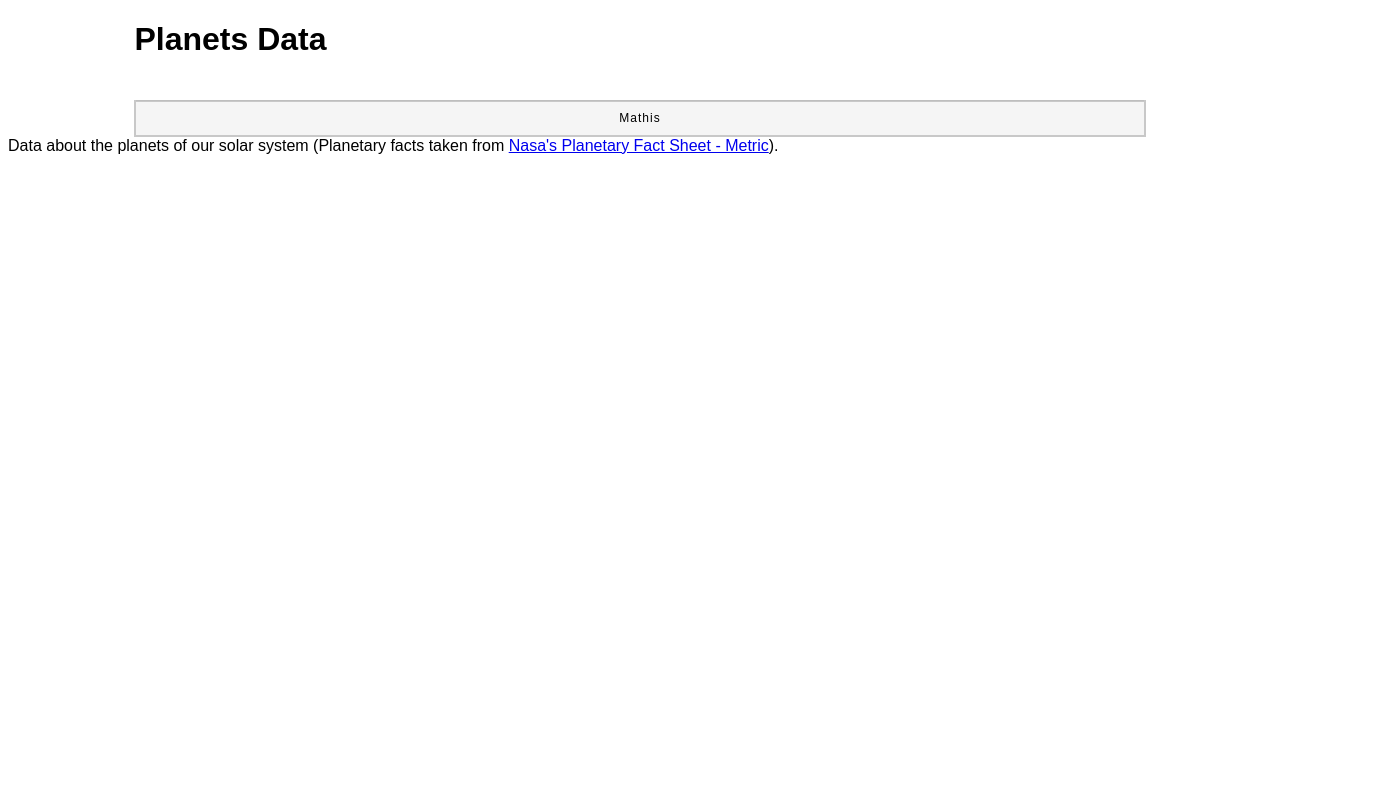
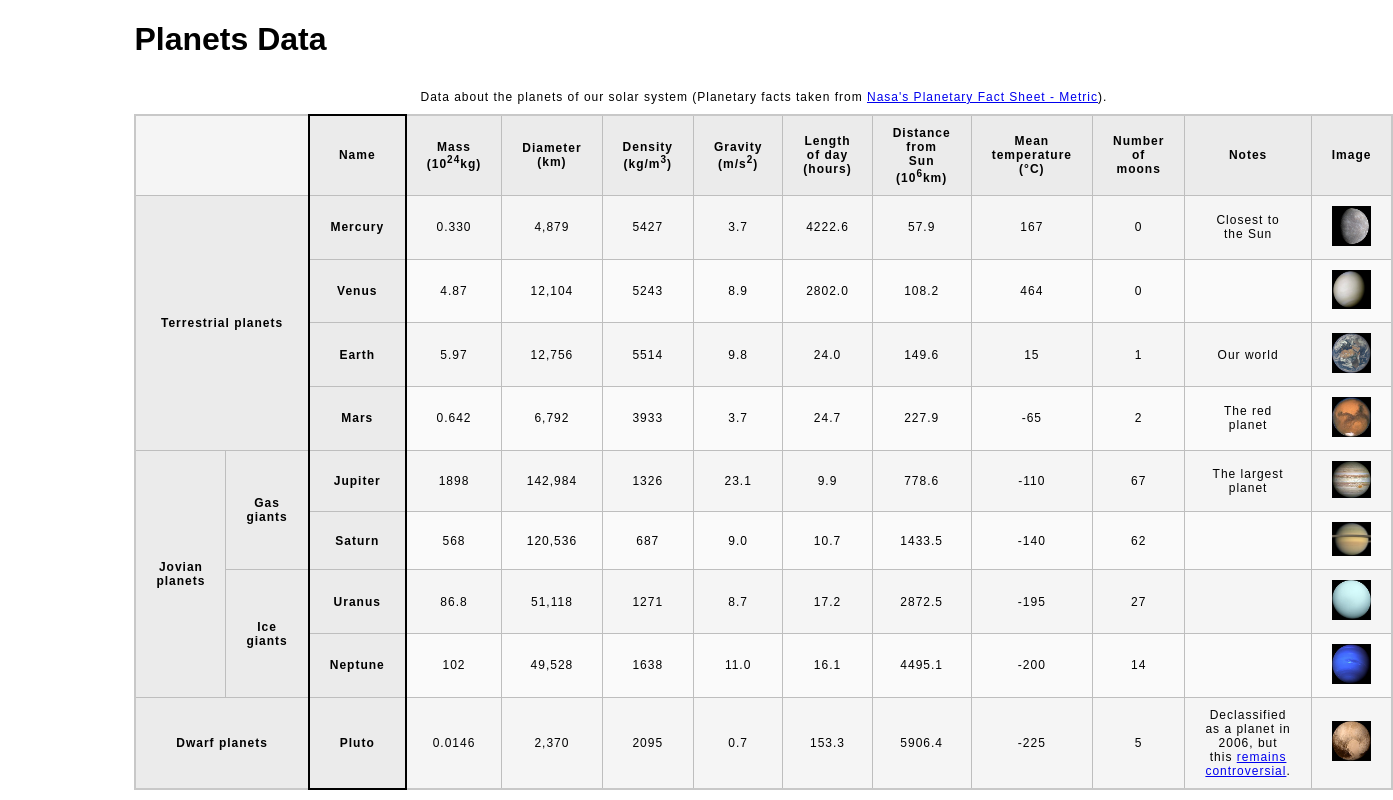
Before and after one commit to Mathis9999/Mathis9999.github.io, a plain HTML site: page planets-table/index.html in a window 1280 px wide. Shown: the whole page, 1393 px wide, since content can reach past the window. Drawn offline with Linux system fonts and the light colour scheme.

Commit message:
M4 more formatting of the table
M4 more formatting of the table

```diff
--- a/planets-table/index.html
+++ b/planets-table/index.html
@@ -1,11 +1,13 @@
 <!DOCTYPE html>
 <html lang="en">
+
 <head>
     <meta charset="utf-8">
     <meta name="viewport" content="width=device-width, initial-scale=1.0">
     <meta name="author" content="Mathis Demandolx">
     <link href="css/style.css" rel="stylesheet" type="text/css">
 </head>
+
 <body>
 
     <header>
@@ -14,52 +16,167 @@
     <main>
         <table>
             <caption>
-
+                Data about the planets of our solar system (Planetary facts taken from <a
+                    href="http://nssdc.gsfc.nasa.gov/planetary/factsheet/">Nasa's Planetary Fact Sheet - Metric</a>).
             </caption>
             <colgroup>
-                    <col>
-                    <col>
-                    <col>
-                    <col>
-                    <col>
-                    <col>
-                    <col>
-                    <col>
-                    <col>
-                    <col>
-                    <col>
-                    <col>
+                <col span="2">
+                <col title="Name">
+                <col title="Mass">
+                <col title="Diameter">
+                <col title="Density">
+                <col title="Gravity">
+                <col title="Length of day">
+                <col title="Distance from Sun">
+                <col title="Mean temperature">
+                <col title="Number of moons">
+                <col title="Notes">
+                <col title="Image">
             </colgroup>
             <thead>
-                        <tr></tr>
+                <tr>
+                    <td colspan="2"></td>
+                    <th scope="col">Name</th>
+                    <th scope="col">Mass (10<sup>24</sup>kg)</th>
+                    <th scope="col">Diameter (km)</th>
+                    <th scope="col">Density (kg/m<sup>3</sup>)</th>
+                    <th scope="col">Gravity (m/s<sup>2</sup>)</th>
+                    <th scope="col">Length of day (hours)</th>
+                    <th scope="col">Distance from Sun (10<sup>6</sup>km)</th>
+                    <th scope="col">Mean temperature (°C)</th>
+                    <th scope="col">Number of moons</th>
+                    <th scope="col">Notes</th>
+                    <th scope="col">Image</th>
+                </tr>
             </thead>
             <tbody>
-                    <tr><td>Mathis</td></tr>
-                    <tr></tr>
-                    <tr></tr>
-                    <tr></tr>
-                    <tr></tr>
-                    <tr></tr>
-                    <tr></tr>
-                    <tr></tr>
-                    <tr></tr>
+                <tr>
+                    <th colspan="2" rowspan="4" scope="rowgroup">Terrestrial planets</th>
+                    <th scope="row">Mercury</th>
+                    <td>0.330</td>
+                    <td>4,879</td>
+                    <td>5427</td>
+                    <td>3.7</td>
+                    <td>4222.6</td>
+                    <td>57.9</td>
+                    <td>167</td>
+                    <td>0</td>
+                    <td>Closest to the Sun</td>
+                    <td><img src="images/mercury.jpg" alt="Photo of Mercury"></td>
+                </tr>
+                <tr>
+                    <th scope="row">Venus</th>
+                    <td>4.87</td>
+                    <td>12,104</td>
+                    <td>5243</td>
+                    <td>8.9</td>
+                    <td>2802.0</td>
+                    <td>108.2</td>
+                    <td>464</td>
+                    <td>0</td>
+                    <td></td>
+                    <td><img src="images/venus.jpg" alt="Photo of Venus"></td>
+                </tr>
+                <tr>
+                    <th scope="row">Earth</th>
+                    <td>5.97</td>
+                    <td>12,756</td>
+                    <td>5514</td>
+                    <td>9.8</td>
+                    <td>24.0</td>
+                    <td>149.6</td>
+                    <td>15</td>
+                    <td>1</td>
+                    <td>Our world</td>
+                    <td><img src="images/earth.png" alt="Photo of Earth"></td>
+                </tr>
+                <tr>
+                    <th scope="row">Mars</th>
+                    <td>0.642</td>
+                    <td>6,792</td>
+                    <td>3933</td>
+                    <td>3.7</td>
+                    <td>24.7</td>
+                    <td>227.9</td>
+                    <td>-65</td>
+                    <td>2</td>
+                    <td>The red planet</td>
+                    <td><img src="images/mars.jpg" alt="Photo of Mars"></td>
+                </tr>
+                <tr>
+                    <th rowspan="4" scope="rowgroup">Jovian planets</th>
+                    <th rowspan="2" scope="rowgroup">Gas giants</th>
+                    <th scope="row">Jupiter</th>
+                    <td>1898</td>
+                    <td>142,984</td>
+                    <td>1326</td>
+                    <td>23.1</td>
+                    <td>9.9</td>
+                    <td>778.6</td>
+                    <td>-110</td>
+                    <td>67</td>
+                    <td>The largest planet</td>
+                    <td><img src="images/jupiter.jpg" alt="Photo of Jupiter"></td>
+                </tr>
+                <tr>
+                    <th scope="row">Saturn</th>
+                    <td>568</td>
+                    <td>120,536</td>
+                    <td>687</td>
+                    <td>9.0</td>
+                    <td>10.7</td>
+                    <td>1433.5</td>
+                    <td>-140</td>
+                    <td>62</td>
+                    <td></td>
+                    <td><img src="images/saturn.jpg" alt="Photo of Saturn"></td>
+                </tr>
+                <tr>
+                    <th rowspan="2" scope="rowgroup">Ice giants</th>
+                    <th scope="row">Uranus</th>
+                    <td>86.8</td>
+                    <td>51,118</td>
+                    <td>1271</td>
+                    <td>8.7</td>
+                    <td>17.2</td>
+                    <td>2872.5</td>
+                    <td>-195</td>
+                    <td>27</td>
+                    <td></td>
+                    <td><img src="images/uranus.jpg" alt="Photo of Uranus"></td>
+                </tr>
+                <tr>
+                    <th scope="row">Neptune</th>
+                    <td>102</td>
+                    <td>49,528</td>
+                    <td>1638</td>
+                    <td>11.0</td>
+                    <td>16.1</td>
+                    <td>4495.1</td>
+                    <td>-200</td>
+                    <td>14</td>
+                    <td></td>
+                    <td><img src="images/neptune.jpg" alt="Photo of Neptune"></td>
+                </tr>
+                <tr>
+                    <th rowspan="1" colspan="2" scope="rowgroup">Dwarf planets</th>
+                    <th scope="row">Pluto</th>
+                    <td>0.0146</td>
+                    <td>2,370</td>
+                    <td>2095</td>
+                    <td>0.7</td>
+                    <td>153.3</td>
+                    <td>5906.4</td>
+                    <td>-225</td>
+                    <td>5</td>
+                    <td>Declassified as a planet in 2006, but this <a
+                            href="http://www.usatoday.com/story/tech/2014/10/02/pluto-planet-solar-system/16578959/">remains
+                            controversial</a>.</td>
+                    <td><img src="images/pluto.jpg" alt="Photo of Pluto"></td>
+                </tr>
             </tbody>
         </table>
     </main>
-        <!-- Add a main element to contain the table -->
+</body>
 
-            <!-- Add the table element. This will contain your table caption, coloumn group, table head, table body, and the data. -->
-
-                <!-- The caption element should be the first child of the table element, and wrap the following text and link.-->
-
-                Data about the planets of our solar system (Planetary facts taken from <a href="http://nssdc.gsfc.nasa.gov/planetary/factsheet/">Nasa's Planetary Fact Sheet - Metric</a>).
-
-                <!-- The second child of the table element should be the colgroup element, which also contains several col elements, and helps define the purpose of the table colums. -->
-
-                <!-- The table head element should be the third child of the table element; it will wrap the code and content to define a row of column headers. -->
-
-                <!-- The fourth child of the table element should be the table body element, which will contain the code and content to display rows of data. -->
-
-                <!-- Please note that you do NOT need to add a table footer for this assignment. -->
-    </body>
 </html>
```
Lines whose indentation alone changed are shown as unchanged.
